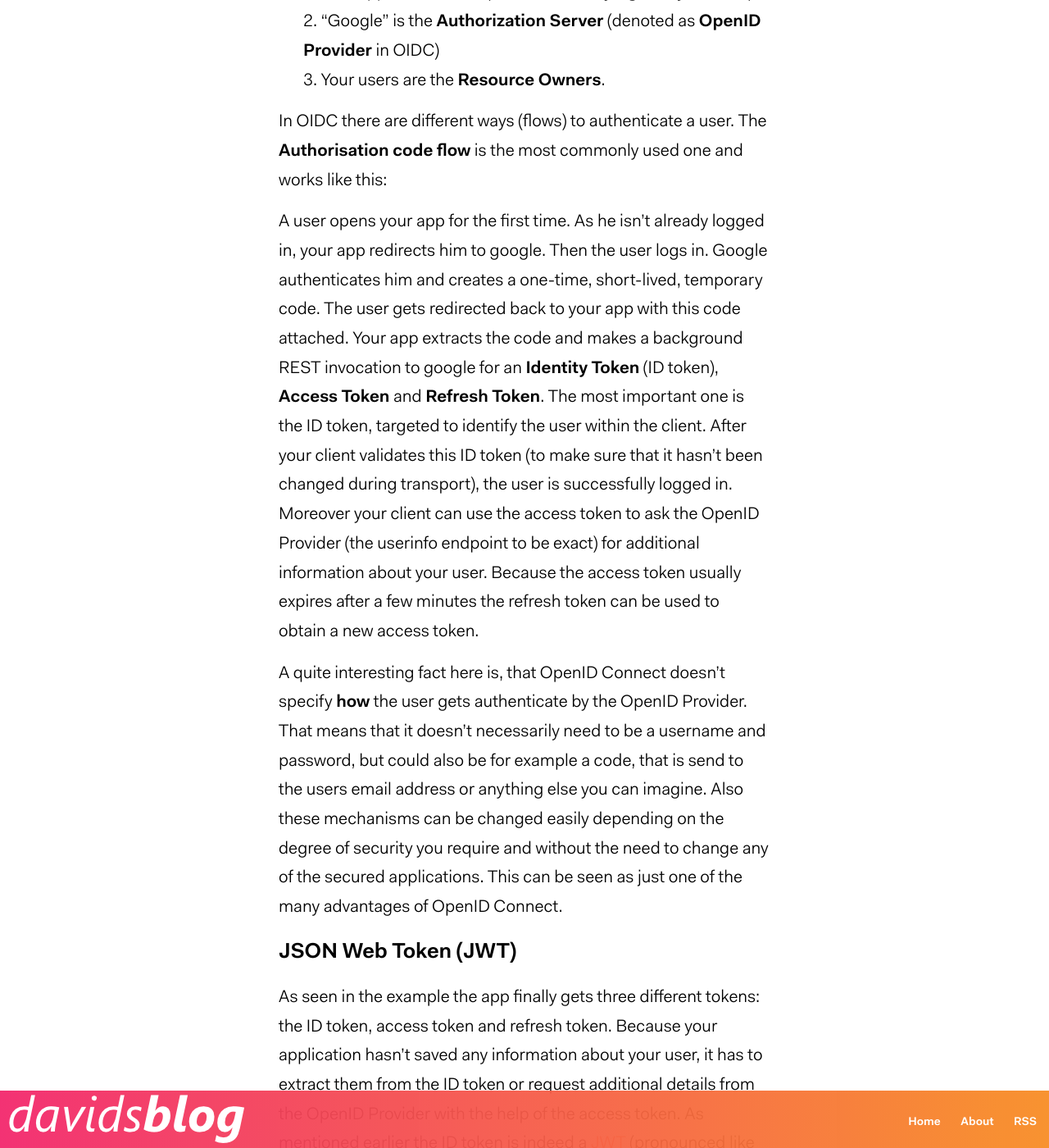
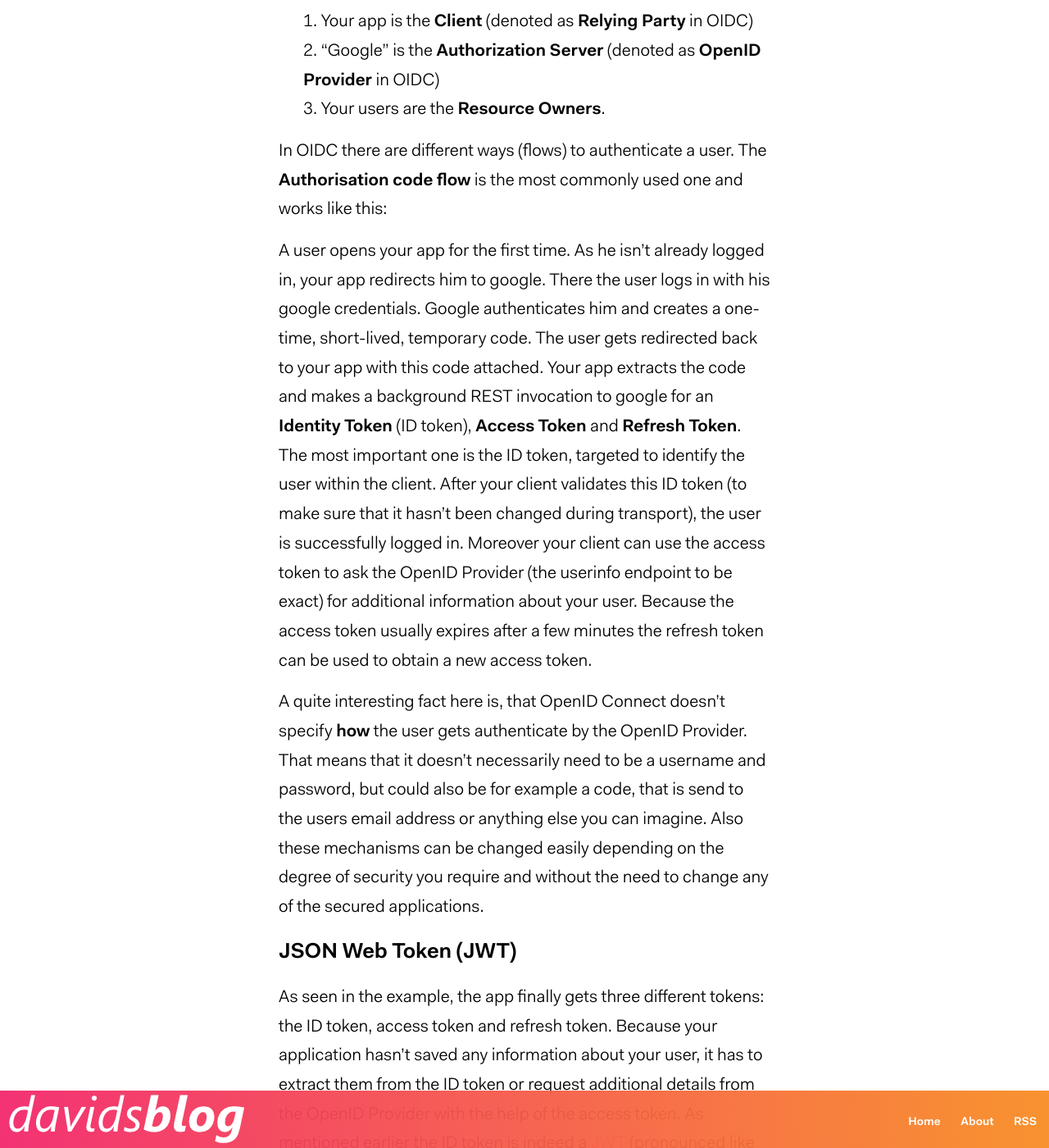
Before and after one commit to daklassen/daklassen.github.io, a Jekyll site: the page built from _posts/2017-04-04-OpenIDConnect.markdown, in a window 1280 px wide and 1400 px high, scrolled down 1603 px. Shown: the whole window at 82% size. Built offline with Jekyll 4.4.1, drawn with Linux system fonts in a browser that asks for light colours; comment, search, counter and statistics services are not loaded; some of the changed text lies outside the part shown.

Commit message:
Improve wording/grammar

```diff
--- a/_posts/2017-04-04-OpenIDConnect.markdown
+++ b/_posts/2017-04-04-OpenIDConnect.markdown
@@ -6,11 +6,11 @@
 description: "Secure your apps easily"
 categories: jekyll update
 ---
-You may have already heard about OpenID Connect as the new standard for single sign-on and identity provision on the internet. If not I am sure, that you have at least already used it by clicking on any of this "Log In With Google" button. **But what is OpenID Connect and why do you want to use it for your own applications?** In this post I want to give a simple answers to these questions.
+You may have already heard about OpenID Connect as the new standard for single sign-on and identity provision on the internet. If not I am sure, that you have at least already used it by clicking on any of this "Log In With Google" buttons. **But what is OpenID Connect and why would you want to use it for your own applications?** In this post I want to give a simple answer to these questions.
 
 ### Motivation
 
-When thinking about **authenticate** (`Who is the user?`) and **authorise** (`What is the user allow to do?`) your application the first approach might be to store your users in a local database and create a custom login, that checks against this database. This works fine for small apps in small environments. For enterprises though, it quickly becomes hard to manage this users if you have myriad different applications with numerous different roles. The solution to this problem could be to centralize the identification by creating a single service that is only responsible for authentication and authorization, called **Identity Provider** (ID Provider).
+When thinking about **authenticate** (`Who is the user?`) and **authorise** (`What is the user allow to do?`) your application, the first approach might be, to store your users in a local database and create a custom login, that checks against this database. This works fine for small apps in small environments. For big enterprises though, it quickly becomes hard to manage all the users if you have myriad different applications with numerous different roles. The solution to this problem could be to centralize the identification by creating a single service that is only responsible for authentication and authorization, called **Identity Provider** (ID Provider).
 
 ### Introducing OpenID Connect
 
@@ -18,7 +18,7 @@
 
 ### A Simple Example
 
-Imagine the following situation: You have created a cool new app but don't want to have anything to do with storing information about all the users of your app (maybe because you don't know how to do this absolutely secure). On the other hand you don't want to give "anyone" access. Therefore you want to provide your users the option to log into your app with their google accounts. Within this example you already have all the three important roles in the OIDC world:
+Imagine the following situation: You have created a cool new app but don't want to have anything to do with storing information about all the users of your app (maybe because you don't know how to do this absolutely secure). On the other hand you don't want to give "anyone" access. Therefore you want to provide your users the option, to log into your app with their google accounts. Within this example you already have all the three important roles in the OIDC world:
 
 1. Your app is the **Client** (denoted as **Relying Party** in OIDC)
 2. "Google" is the **Authorization Server** (denoted as **OpenID Provider** in OIDC)
@@ -26,15 +26,15 @@
 
 In OIDC there are different ways (flows) to authenticate a user. The **Authorisation code flow** is the most commonly used one and works like this:
 
-A user opens your app for the first time. As he isn't already logged in, your app redirects him to google. Then the user logs in. Google authenticates him and creates a one-time, short-lived, temporary code. The user gets redirected back to your app with this code attached. Your app extracts the code and makes a background REST invocation to google for an **Identity Token** (ID token), **Access Token** and **Refresh Token**. The most important one is the ID token, targeted to identify the user within the client. After your client validates this ID token (to make sure that it hasn't been changed during transport), the user is successfully logged in. Moreover your client can use the access token to ask the OpenID Provider (the userinfo endpoint to be exact) for additional information about your user. Because the access token usually expires after a few minutes the refresh token can be used to obtain a new access token.
+A user opens your app for the first time. As he isn't already logged in, your app redirects him to google. There the user logs in with his google credentials. Google authenticates him and creates a one-time, short-lived, temporary code. The user gets redirected back to your app with this code attached. Your app extracts the code and makes a background REST invocation to google for an **Identity Token** (ID token), **Access Token** and **Refresh Token**. The most important one is the ID token, targeted to identify the user within the client. After your client validates this ID token (to make sure that it hasn't been changed during transport), the user is successfully logged in. Moreover your client can use the access token to ask the OpenID Provider (the userinfo endpoint to be exact) for additional information about your user. Because the access token usually expires after a few minutes the refresh token can be used to obtain a new access token.
 
-A quite interesting fact here is, that OpenID Connect doesn't specify **how** the user gets authenticate by the OpenID Provider. That means that it doesn't necessarily need to be a username and password, but could also be for example a code, that is send to the users email address or anything else you can imagine. Also these mechanisms can be changed easily depending on the degree of security you require and without the need to change any of the secured applications. This can be seen as just one of the many advantages of OpenID Connect.
+A quite interesting fact here is, that OpenID Connect doesn't specify **how** the user gets authenticate by the OpenID Provider. That means that it doesn't necessarily need to be a username and password, but could also be for example a code, that is send to the users email address or anything else you can imagine. Also these mechanisms can be changed easily depending on the degree of security you require and without the need to change any of the secured applications.
 
 ### JSON Web Token (JWT)
 
-As seen in the example the app finally gets three different tokens: the ID token, access token and refresh token. Because your application hasn't saved any information about your user, it has to extract them from the ID token or request additional details from the OpenID Provider with the help of the access token. As mentioned earlier the ID token is indeed a [JWT](https://jwt.io/) (pronounced like the English word "jot").
+As seen in the example, the app finally gets three different tokens: the ID token, access token and refresh token. Because your application hasn't saved any information about your user, it has to extract them from the ID token or request additional details from the OpenID Provider with the help of the access token. As mentioned earlier the ID token is indeed a [JWT](https://jwt.io/) (pronounced like the English word "jot").
 
-A JWT is basically a JSON-based, cryptographically signed, base-64 encoded and URL-safe string. It is separated by dots into three different parts. In this post I don't want to get into details if JWT, but if you are interested I suggest reading [this blog post](https://medium.com/vandium-software/5-easy-steps-to-understanding-json-web-tokens-jwt-1164c0adfcec) or [this great talk](https://www.youtube.com/watch?v=67mezK3NzpU).
+A JWT is basically a JSON-based, cryptographically signed, base-64 encoded and URL-safe string. It is separated by dots into three different parts. In this post I don't want to get into details of JWT, but if you are interested I would suggest reading [this blog post](https://medium.com/vandium-software/5-easy-steps-to-understanding-json-web-tokens-jwt-1164c0adfcec) or [this great talk](https://www.youtube.com/watch?v=67mezK3NzpU).
 
 >header.payload.signature
 
@@ -60,6 +60,6 @@
 
 ### Summary
 
-As you have seen in this short example, your app can be secured without storing user information yourself. Instead your app delegated this concern to google. As explained in the introduction, centralizing user management to one OpenID Provider can make things a lot easier. By the way, you are not limited to use any big provider like google. Consider using [Keycloak](http://www.keycloak.org/) as your own custom OpenID Provider.
+As you have seen in this short example, your app could be secured without storing any user information yourself. Instead you delegated this concern to google. Centralizing user management to one OpenID Provider can make things a lot easier. By the way, you are not limited to use any big provider like google. Consider using [Keycloak](http://www.keycloak.org/) as your own custom OpenID Provider.
 
-There are a lot more advantages of using OpenID Connect that I haven't mentioned in this short blog post. Easy realisation of Single-Sign-On or minimizing passwird security risks are just two examples.
+There are a lot more advantages of using OpenID Connect that I haven't mentioned in this short blog post. Easy realization of Single-Sign-On or minimizing password security risks are just two of them.
```
